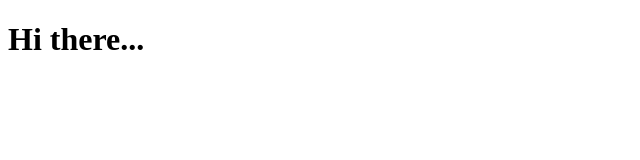
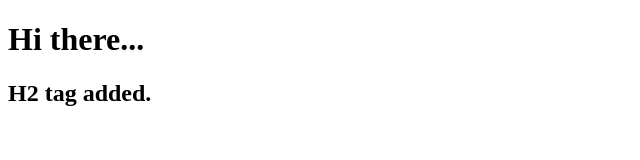
Before and after one commit to MirzaArshad2023/2025-04-28-SE-FT-NZ-AU, a plain HTML site: page index.html in a window 1280 px wide. Shown: the whole page, without its empty margins (0-640 px from the left). Drawn offline with Linux system fonts and the light colour scheme.

Commit message:
Index.html is modified for a certain reason
asdfasdfas Index.html is modified for a certain reason

```diff
--- a/index.html
+++ b/index.html
@@ -7,5 +7,6 @@
 </head>
 <body>
     <h1> Hi there...</h1>
+    <h2> H2 tag added.</h2>
 </body>
 </html>
```
